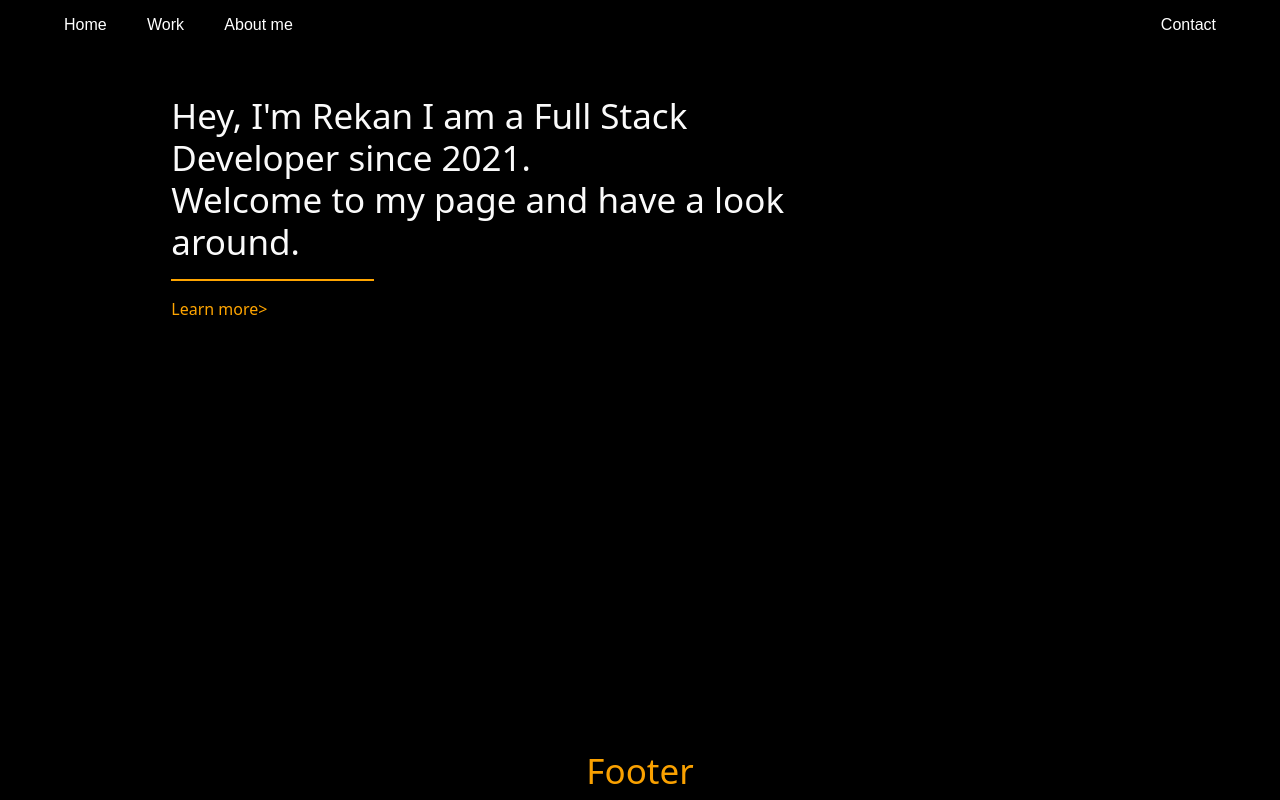
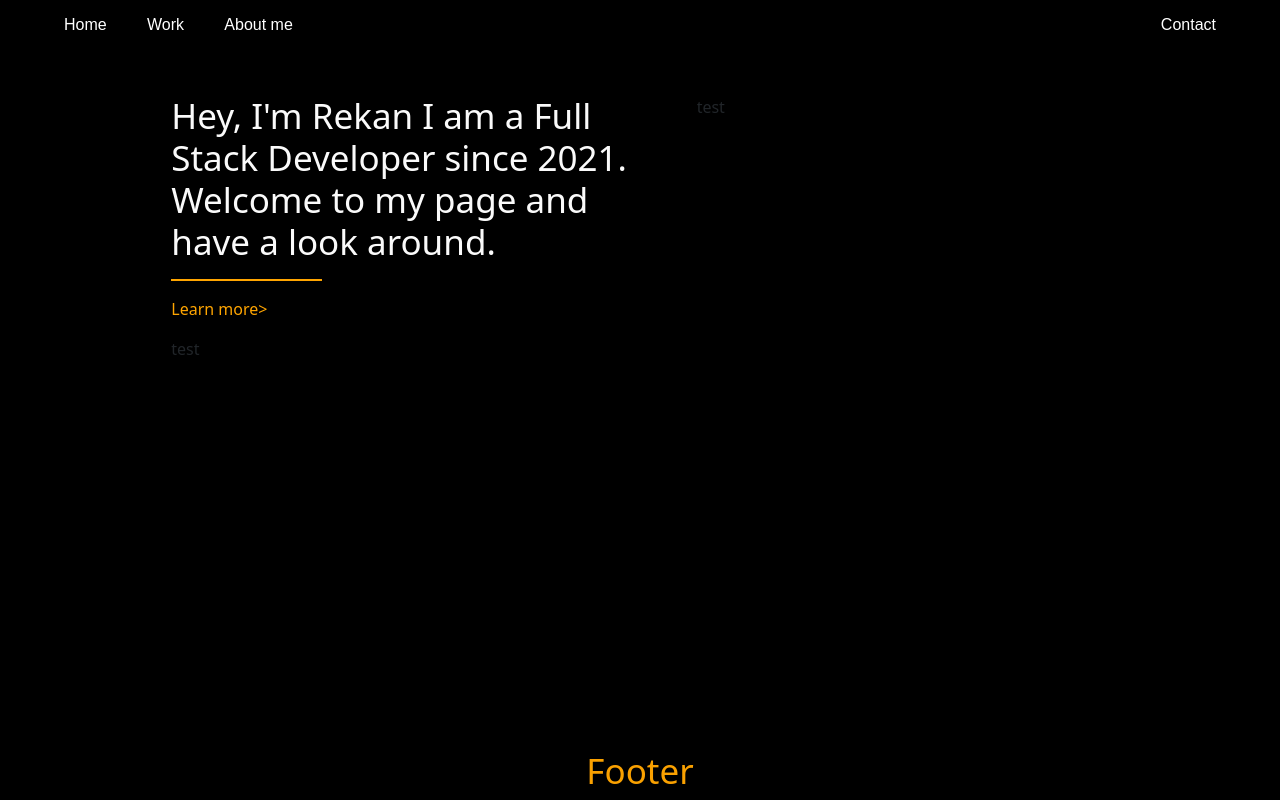
Before and after one commit to A6Dice/Portfolio, a plain HTML site: page index.html in a window 1280 px wide. Drawn offline with nearby package versions, Linux system fonts and the light colour scheme.

Commit message:
grid layout2

```diff
--- a/index.html
+++ b/index.html
@@ -27,8 +27,11 @@
   </header>
   <div class="container">
     <div class="midcontent">
+
       <div class="row">
-        <div class="col-8">
+        <div class="col-md-6">
+            <div class="row">
+                <div class="col-md-12">
                   <h1>
                     Hey,
                     I'm Rekan
@@ -40,13 +43,12 @@
                     Learn more>
                   </p>
                 </div>
-
-        <div class="col-4">
-          <div class="row-12">
-
+                <div class="col-md-12">test</div>
             </div>
         </div>
-
+        <div class="col-md-6">
+            test
+        </div>
     </div>
 
     </div>
```
Lines whose indentation alone changed are shown as unchanged.
